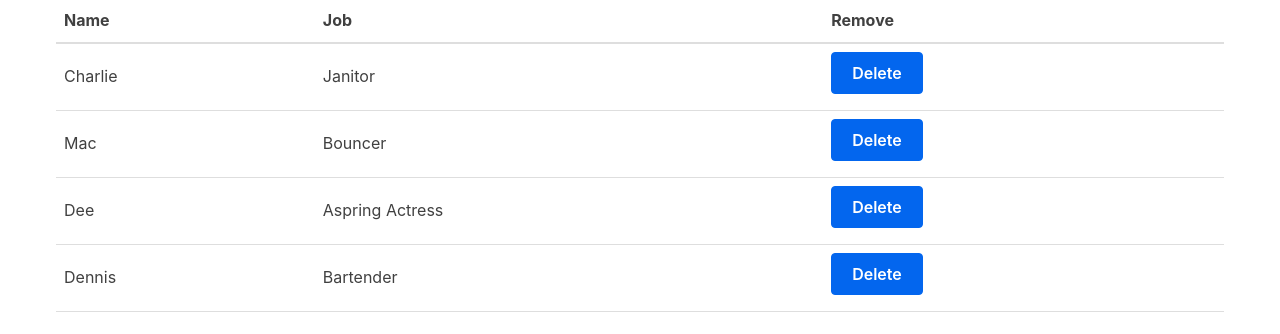
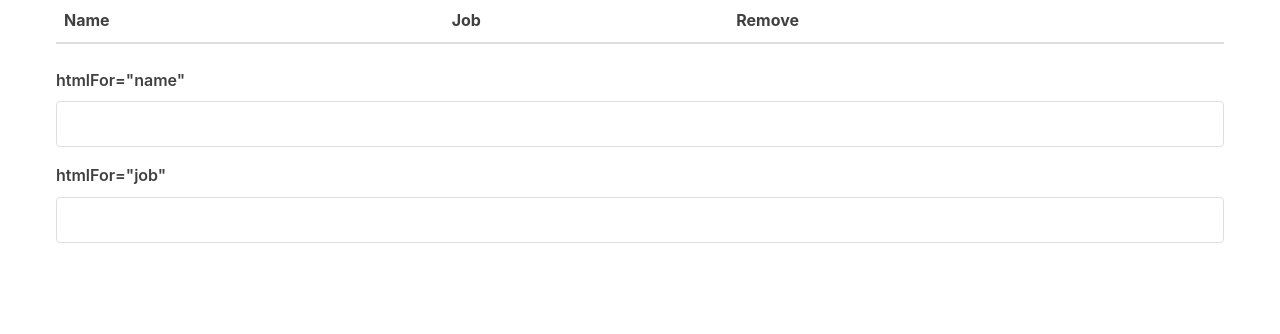
Before and after one commit to willmayer77/willmayerwebsite, a React (Vite) app in the folder packages/react-frontend/: page / in a window 1280 px wide. Shown: the top 334 px of the page. Built offline with nearby package versions, Linux system fonts and the light colour scheme.

Commit message:
added submit form

```diff
--- /dev/null
+++ b/packages/react-frontend/src/Form.jsx
@@ -0,0 +1,36 @@
+// Form.jsx
+import React, {useState} from "react";
+
+function Form() {
+    function handleChange(event) {
+        const {name, value} = event.target;
+        if (name === "job")
+            setPerson({ name: person["name"], job: value });
+        else setPerson({ name: value, job: person["job"] });
+    }
+    const [person, setPerson] = useState({
+        name: "",
+        job: ""
+    });
+    return (
+        <form>
+            <label> htmlFor="name"</label>
+            <input
+                type="text"
+                name="name"
+                id="name"
+                value={person.name}
+                onChange={handleChange}
+            />
+            <label> htmlFor="job"</label>
+            <input
+                type="text"
+                name="job"
+                id="job"
+                value={person.job}
+                onChange={handleChange}
+            />
+        </form>
+    );
+}
+export default Form;
--- a/packages/react-frontend/src/MyApp.jsx
+++ b/packages/react-frontend/src/MyApp.jsx
@@ -1,26 +1,11 @@
 // src/MyApp.jsx
 import React, { useState } from "react";
 import Table from "./Table";
+import Form from "./Form";
 
 function MyApp() {
-  const [characters, setCharacters] = useState([
-    {
-      name: "Charlie",
-      job: "Janitor"
-    },
-    {
-      name: "Mac",
-      job: "Bouncer"
-    },
-    {
-      name: "Dee",
-      job: "Aspring Actress"
-    },
-    {
-      name: "Dennis",
-      job: "Bartender"
-    }
-  ]);
+  const [characters, setCharacters] = useState([]);
+
   function removeOneCharacter(index) {
     const updated = characters.filter((character, i) => {
       return i !== index;
@@ -33,6 +18,7 @@
       characterData={characters}
       removeCharacter={removeOneCharacter}
       />
+      <Form />
     </div>
   );
 }
```
